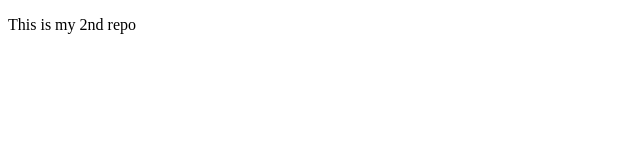
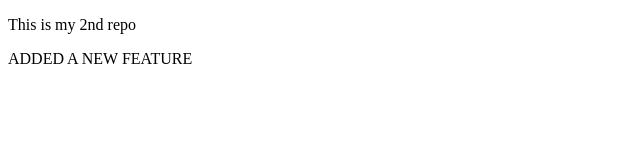
Before and after one commit to AgamSinghh/localrepo, a plain HTML site: page index.html in a window 1280 px wide. Shown: the whole page, without its empty margins (0-640 px from the left). Drawn offline with Linux system fonts and the light colour scheme.

Commit message:
ADDED A NEW FEATURE

```diff
--- a/index.html
+++ b/index.html
@@ -7,5 +7,6 @@
 </head>
 <body>
     <p>This is my 2nd repo</p>
+    <p>ADDED A NEW FEATURE</p>
 </body>
 </html>
```
